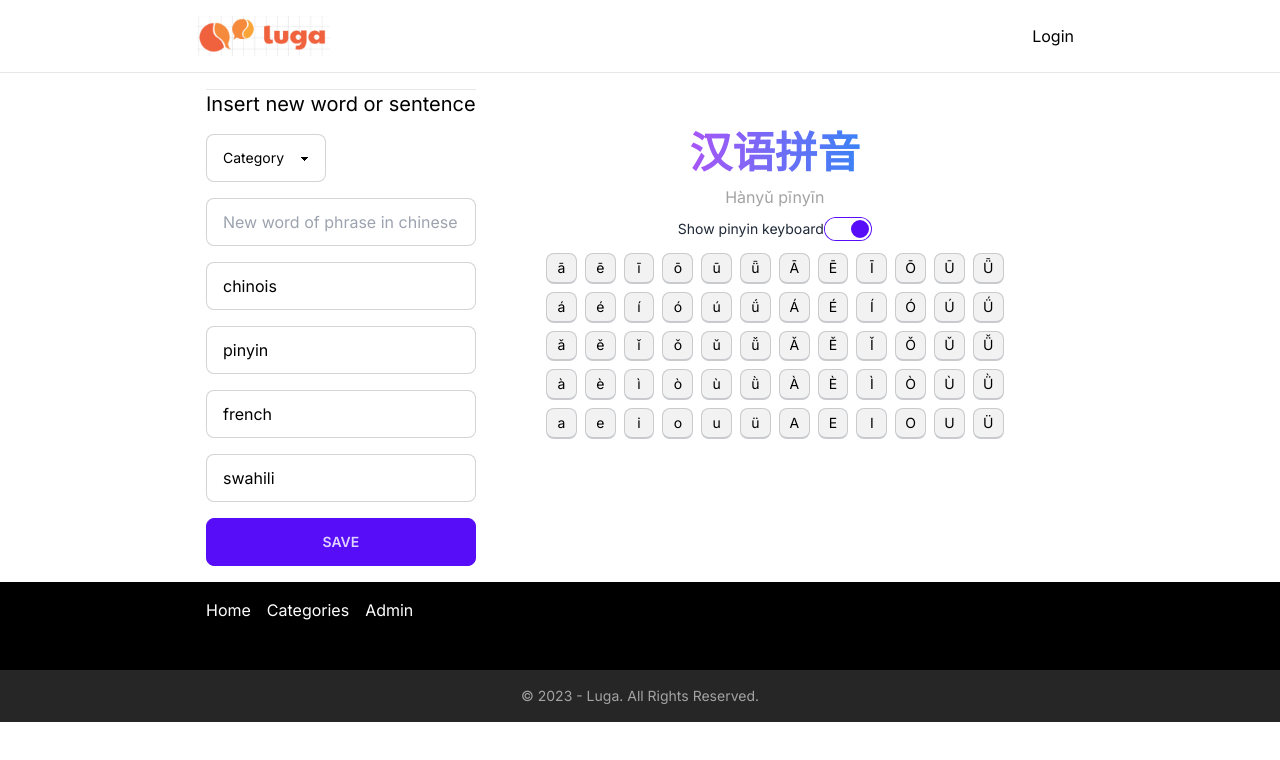
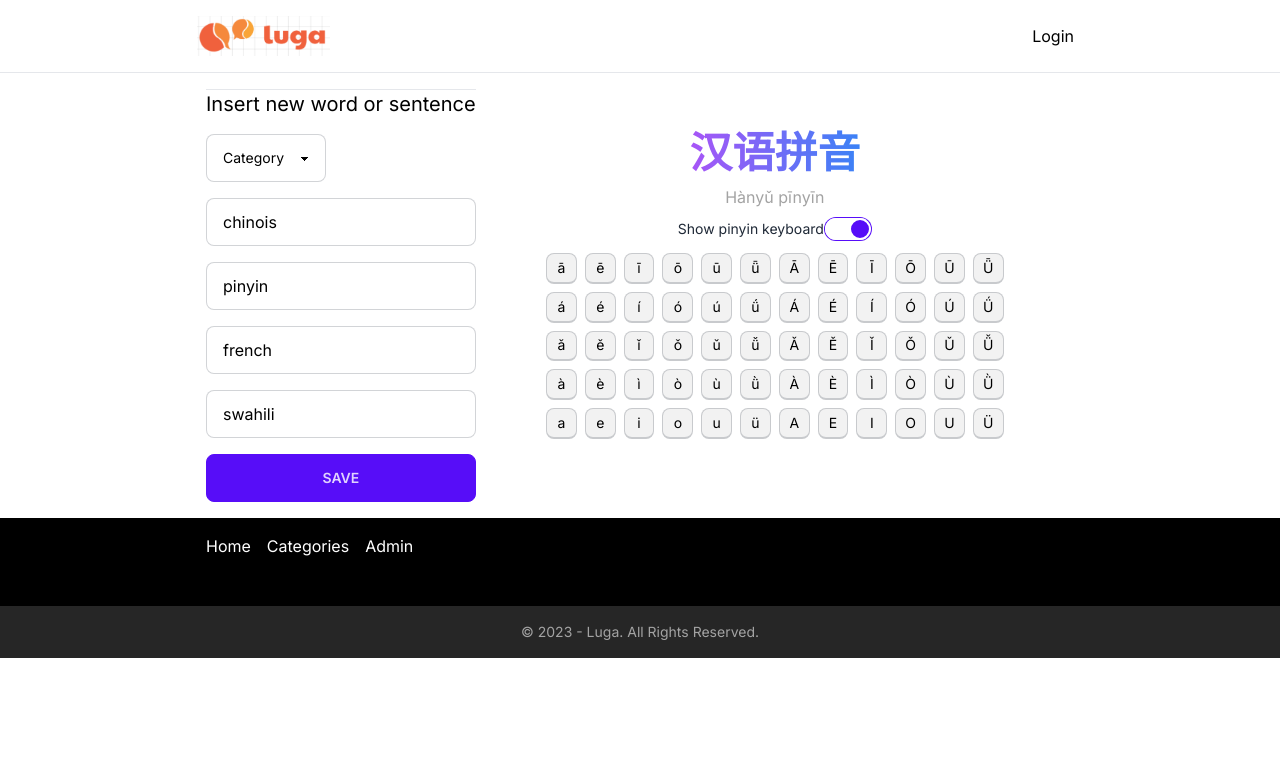
Before and after one commit to doctarhyf/luga, a Next.js app: page /admin in a window 1280 px wide. Shown: the top 760 px of the page. Built offline with nearby package versions, Linux system fonts and the light colour scheme.

Commit message:
working on adding new cat

```diff
--- a/app/admin/page.tsx
+++ b/app/admin/page.tsx
@@ -12,21 +12,28 @@ const pinyins = [
 ];
 
 function FormNewWord() {
-  const [newcat, setnewcat] = useState("");
+  const [shownewcat, setshownewcat] = useState(false);
   const [worddata, setworddata] = useState({
     cat: "Category",
     zh: "chinois",
     fr: "french",
     sw: "swahili",
     py: "pinyin",
-  });
+  }); //cool
 
   function onSaveNewWord(e: any) {
     e;
     console.log(worddata);
   }
 
-  function onChangeWordCat(e: any) {}
+  function onChangeWordCat(e: any) {
+    let newcat = e.target.value;
+
+    setworddata((old) => ({ ...old, cat: e.target.value }));
+    setshownewcat(e.target.value === "Other");
+
+    setworddata((old) => ({ ...old, cat: "Add new cat ..." }));
+  }
 
   return (
     <div className=" items-center md:items-start gap-4 flex flex-col form-word">
@@ -48,16 +55,18 @@ function FormNewWord() {
         </select>
       </div>
 
+      {shownewcat && (
         <input
           name="newcat"
           onChange={(e) =>
             setworddata((old) => ({ ...old, cat: e.target.value }))
           }
-        value={newcat || ""}
+          value={worddata.cat || ""}
           type="text"
-        placeholder="New word of phrase in chinese"
+          placeholder="New cat"
           className="input input-bordered w-full max-w-xs"
         />
+      )}
 
       <input
         name="zh"
@@ -103,6 +112,7 @@ function FormNewWord() {
       />
 
       {worddata.cat !== "" &&
+        worddata.cat !== "Add new cat ..." &&
         worddata.fr !== "" &&
         worddata.py !== "" &&
         worddata.sw !== "" &&
```
Lines whose indentation alone changed are shown as unchanged.
